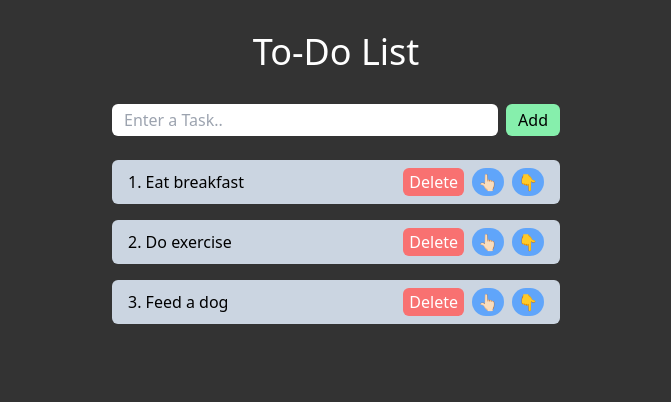
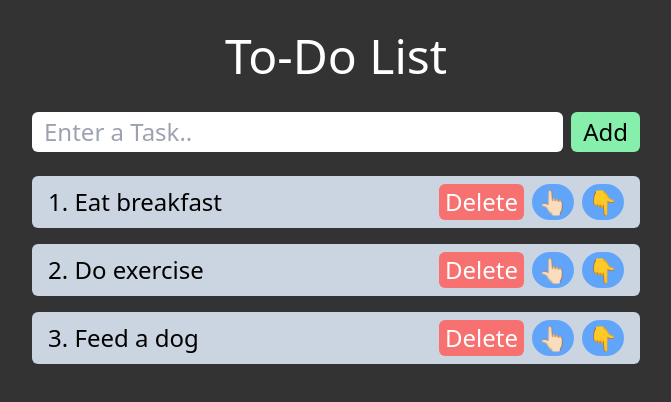
Before and after one commit to suhzeet/To-Do-List, a React (Vite) app: page / in a window 1280 px wide. Shown: the top 402 px of the page, without its empty margins (304-975 px from the left). Built offline with nearby package versions, Linux system fonts and the light colour scheme.

Commit message:
css updated

```diff
--- a/src/ToDoList.jsx
+++ b/src/ToDoList.jsx
@@ -48,9 +48,9 @@ function ToDoList() {
 
   return (
     <>
-      <div className="text-center mx-auto max-w-lg px-8">
+      <div className="text-center mx-auto max-w-2xl px-8 text-2xl">
         <div className="w-full">
-          <h1 className="text-white text-4xl my-8">To-Do List</h1>
+          <h1 className="text-white text-5xl my-8">To-Do List</h1>
           <div className="flex gap-2 mb-6">
             <input
               type="text"
```
